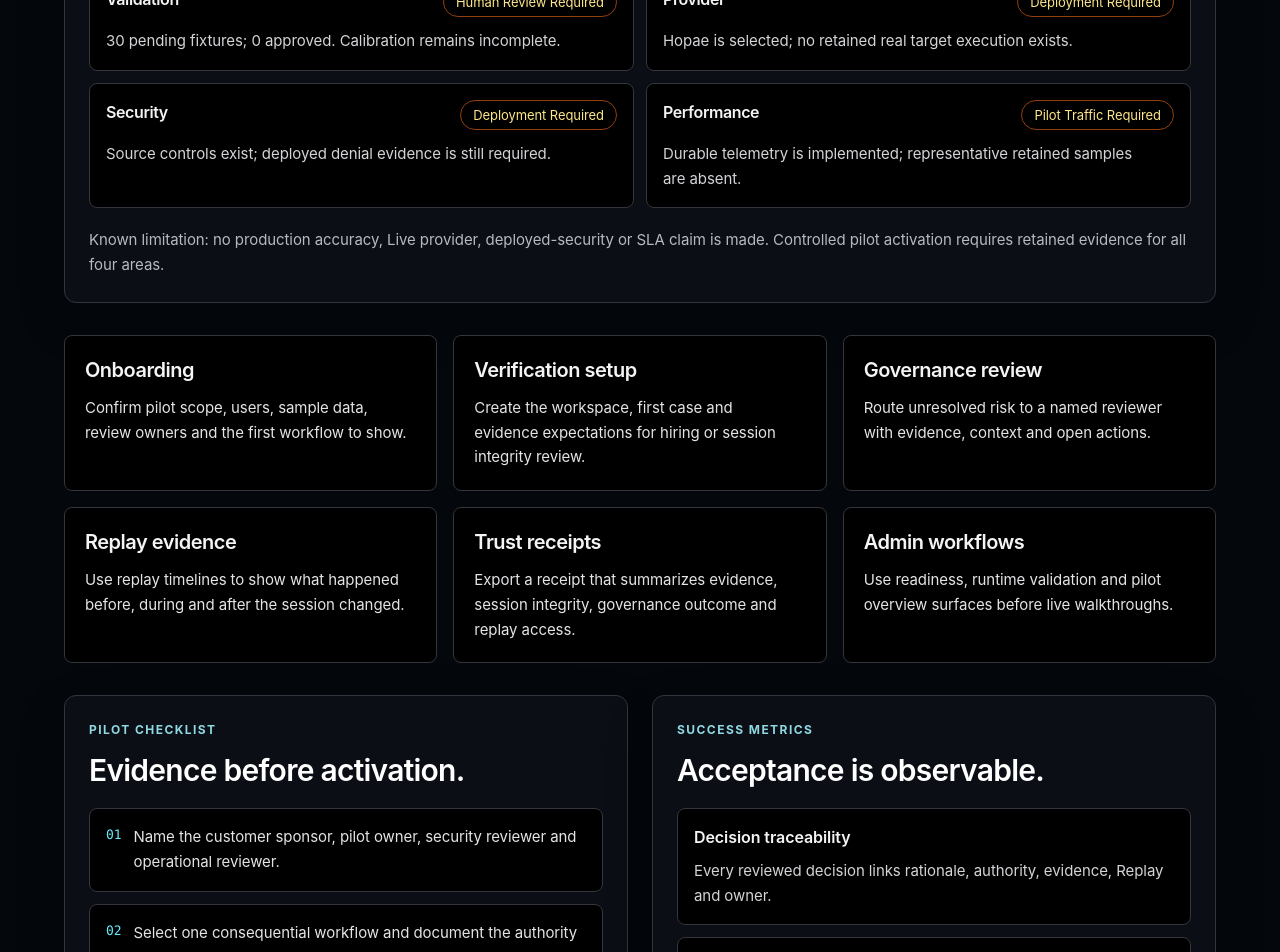
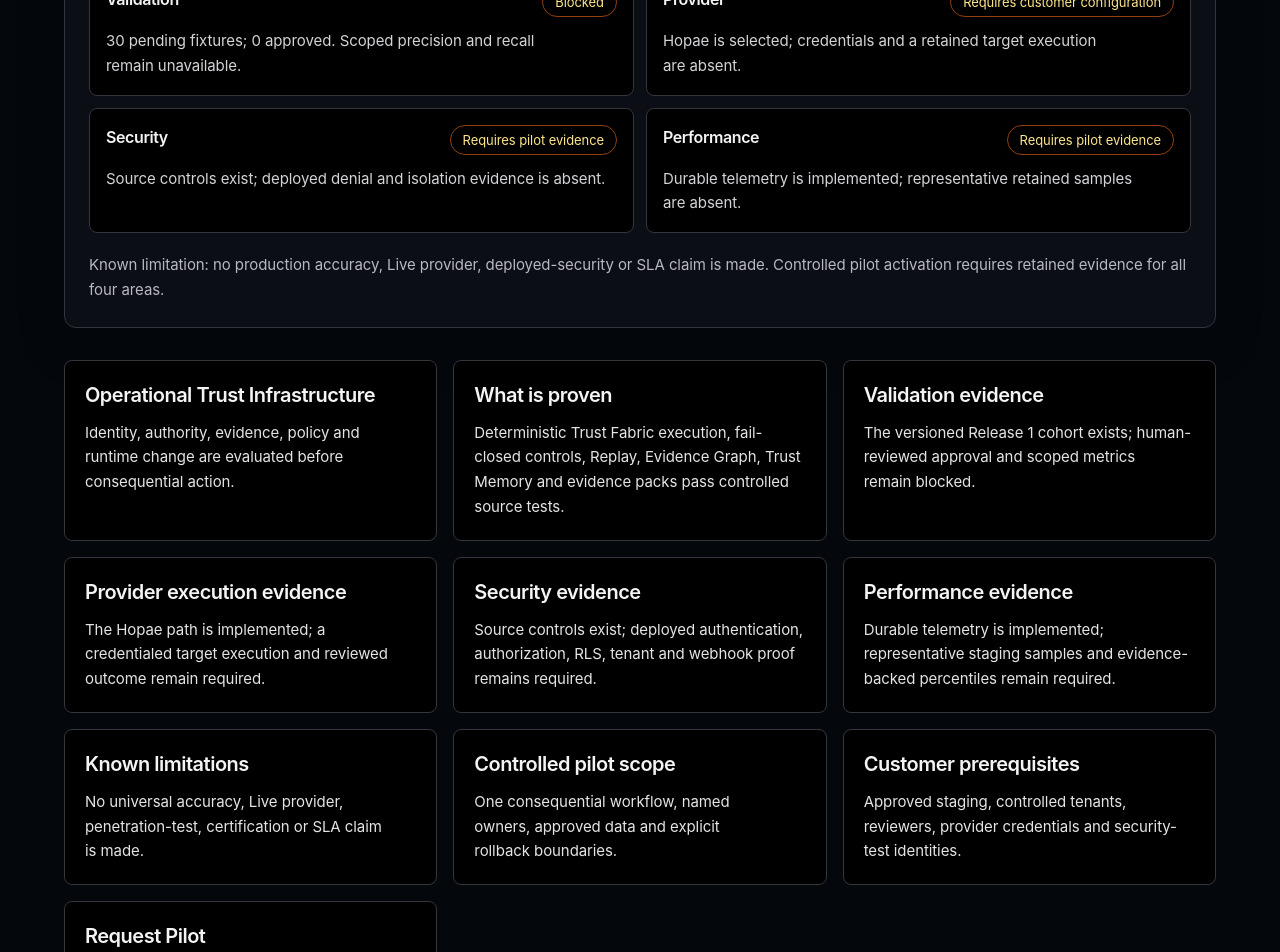
Before and after one commit to emeaexecutive/Cyber-Sentinels-V2, a Next.js app: page /enterprise/pilot in a window 1280 px wide. Shown: the part 780-1732 px from the top of the page. Built offline with nearby package versions, Linux system fonts and the light colour scheme; no server answers.

Commit message:
Epic 15 Sprint 15.2 execute controlled pilot evidence gates

```diff
--- a/app/admin/deployment-readiness/page.tsx
+++ b/app/admin/deployment-readiness/page.tsx
@@ -10,7 +10,7 @@ import {
 import { runRuntimeValidation } from "@/lib/runtime-validation/runner";
 import { createClient } from "@/lib/supabase/server";
 import { createServiceRoleClient } from "@/lib/supabase/service-role";
-import { readRc6EvidenceCards } from "@/lib/release-evidence/rc6";
+import { readReleaseEvidenceCards } from "@/lib/release-evidence/rc6";
 import { auditTrustIntegrity } from "@/lib/trust-integrity/repair";
 import { runValidationBenchmark, type ReleaseValidationMaturityState } from "@/lib/validation/benchmark-harness";
 
@@ -75,12 +75,12 @@ export default async function DeploymentReadinessPage() {
     requestHeaders.get("host"),
     requestHeaders.get("x-forwarded-proto")
   );
-  const [runtime, integrity, metrics, benchmark, rc6Cards] = await Promise.all([
+  const [runtime, integrity, metrics, benchmark, releaseEvidenceCards] = await Promise.all([
     runRuntimeValidation(baseUrl),
     auditTrustIntegrity().catch(() => null),
     readPilotOperationalMetrics(),
     runValidationBenchmark(),
-    readRc6EvidenceCards(createServiceRoleClient()),
+    readReleaseEvidenceCards(createServiceRoleClient()),
   ]);
   const report = buildDeploymentReadinessReport({ runtime, integrity, metrics });
   const groundTruthSummary = benchmark.groundTruth.summary;
@@ -226,14 +226,14 @@ export default async function DeploymentReadinessPage() {
         </section>
 
         <section className="mt-8 rounded-lg border border-red-900/70 bg-red-950/10 p-5">
-          <p className="text-xs font-semibold uppercase tracking-[0.16em] text-red-200">Release 1.0 RC6</p>
-          <h2 className="mt-2 text-xl font-semibold">Production Evidence Gate</h2>
+          <p className="text-xs font-semibold uppercase tracking-[0.16em] text-red-200">Release 1.0 RC7</p>
+          <h2 className="mt-2 text-xl font-semibold">Controlled Pilot Evidence Gate</h2>
           <p className="mt-2 max-w-3xl text-sm leading-6 text-zinc-400">
             A blocker turns ready only when retained target-environment evidence exists. Source inspection,
             local fixtures and process-local samples do not clear this gate.
           </p>
           <div className="mt-5 grid gap-4 lg:grid-cols-2">
-            {rc6Cards.map((card) => (
+            {releaseEvidenceCards.map((card) => (
               <article key={card.category} className="rounded-lg border border-zinc-800 bg-black p-5">
                 <div className="flex items-start justify-between gap-3">
                   <h3 className="font-semibold tracking-[0.12em]">{card.category}</h3>
--- a/app/enterprise/pilot/page.tsx
+++ b/app/enterprise/pilot/page.tsx
@@ -2,20 +2,24 @@ import type { Metadata } from "next";
 import Link from "next/link";
 import { ExecutiveSummary } from "@/components/executive-summary";
 
-const structure = [
-  ["Onboarding", "Confirm pilot scope, users, sample data, review owners and the first workflow to show."],
-  ["Verification setup", "Create the workspace, first case and evidence expectations for hiring or session integrity review."],
-  ["Governance review", "Route unresolved risk to a named reviewer with evidence, context and open actions."],
-  ["Replay evidence", "Use replay timelines to show what happened before, during and after the session changed."],
-  ["Trust receipts", "Export a receipt that summarizes evidence, session integrity, governance outcome and replay access."],
-  ["Admin workflows", "Use readiness, runtime validation and pilot overview surfaces before live walkthroughs."],
+const proofJourney = [
+  ["Operational Trust Infrastructure", "Identity, authority, evidence, policy and runtime change are evaluated before consequential action."],
+  ["What is proven", "Deterministic Trust Fabric execution, fail-closed controls, Replay, Evidence Graph, Trust Memory and evidence packs pass controlled source tests."],
+  ["Validation evidence", "The versioned Release 1 cohort exists; human-reviewed approval and scoped metrics remain blocked."],
+  ["Provider execution evidence", "The Hopae path is implemented; a credentialed target execution and reviewed outcome remain required."],
+  ["Security evidence", "Source controls exist; deployed authentication, authorization, RLS, tenant and webhook proof remains required."],
+  ["Performance evidence", "Durable telemetry is implemented; representative staging samples and evidence-backed percentiles remain required."],
+  ["Known limitations", "No universal accuracy, Live provider, penetration-test, certification or SLA claim is made."],
+  ["Controlled pilot scope", "One consequential workflow, named owners, approved data and explicit rollback boundaries."],
+  ["Customer prerequisites", "Approved staging, controlled tenants, reviewers, provider credentials and security-test identities."],
+  ["Request Pilot", "Request evaluation only after the evidence boundary and customer prerequisites are accepted."],
 ];
 
 const releaseEvidence = [
-  ["Validation", "Human Review Required", "30 pending fixtures; 0 approved. Calibration remains incomplete."],
-  ["Provider", "Deployment Required", "Hopae is selected; no retained real target execution exists."],
-  ["Security", "Deployment Required", "Source controls exist; deployed denial evidence is still required."],
-  ["Performance", "Pilot Traffic Required", "Durable telemetry is implemented; representative retained samples are absent."],
+  ["Validation", "Blocked", "30 pending fixtures; 0 approved. Scoped precision and recall remain unavailable."],
+  ["Provider", "Requires customer configuration", "Hopae is selected; credentials and a retained target execution are absent."],
+  ["Security", "Requires pilot evidence", "Source controls exist; deployed denial and isolation evidence is absent."],
+  ["Performance", "Requires pilot evidence", "Durable telemetry is implemented; representative retained samples are absent."],
 ];
 
 const outcomes = [
@@ -72,7 +76,7 @@ export default function EnterprisePilotPage() {
           eyebrow="Enterprise Pilot"
           title="Prove one accountable decision workflow before expanding."
           bullets={["Select one consequential workflow and responsible owner.", "Agree identity, authority and evidence boundaries.", "Exercise runtime change, governance, Replay and receipt.", "Close with measurable acceptance evidence and next-step ownership."]}
-          primary={{ href: "/enterprise-access?intent=pilot", label: "Start Pilot" }}
+          primary={{ href: "/enterprise-access?intent=pilot", label: "Request Controlled Pilot" }}
           secondary={{ href: "/docs/ENTERPRISE_PILOT_CHECKLIST.md", label: "Pilot Checklist" }}
         />
 
@@ -94,7 +98,7 @@ export default function EnterprisePilotPage() {
         </section>
 
         <section className="mt-8 grid gap-4 md:grid-cols-2 lg:grid-cols-3">
-          {structure.map(([title, copy]) => (
+          {proofJourney.map(([title, copy]) => (
             <article key={title} className="rounded-lg border border-zinc-800 bg-black p-5">
               <h2 className="text-xl font-semibold text-zinc-100">{title}</h2>
               <p className="mt-3 text-sm leading-7 text-zinc-300">{copy}</p>
--- a/package.json
+++ b/package.json
@@ -29,6 +29,7 @@
     "test:rc4": "node --experimental-strip-types --test tests/rc4-enterprise-proof.test.mjs",
     "test:rc5": "node --experimental-strip-types --test tests/rc5-operational-proof.test.mjs",
     "test:rc6": "node --experimental-strip-types --test tests/rc6-production-evidence-gate.test.mjs",
+    "test:rc7": "node --test tests/rc7-controlled-pilot-evidence.test.mjs",
     "check:hopae": "node --experimental-strip-types scripts/hopae-deployment-readiness.mjs",
     "test:deployed": "node scripts/deployed-security-harness.mjs",
     "test:rls": "node --test tests/rls/rc6-denial.test.mjs",
@@ -37,7 +38,7 @@
     "start": "next start",
     "lint": "eslint .",
     "typecheck": "tsc --noEmit",
-    "test": "npm run test:hopae && npm run test:detection && npm run test:ml-validation && npm run test:trust-explanation && npm run test:decision-intelligence && npm run test:standards-readiness && npm run test:trust-lifecycle && npm run test:continuous-trust-validation && npm run test:public-surface && npm run test:trust-os && npm run test:trust-fabric && npm run test:enterprise-storytelling && npm run test:enterprise-readiness && npm run test:release-candidate && npm run test:design-partner && npm run test:category-leadership && npm run test:enterprise-adoption && npm run test:rc1 && npm run test:rc1-performance && npm run test:rc2 && npm run test:rc3 && npm run test:rc4 && npm run test:rc5 && npm run test:rc6",
+    "test": "npm run test:hopae && npm run test:detection && npm run test:ml-validation && npm run test:trust-explanation && npm run test:decision-intelligence && npm run test:standards-readiness && npm run test:trust-lifecycle && npm run test:continuous-trust-validation && npm run test:public-surface && npm run test:trust-os && npm run test:trust-fabric && npm run test:enterprise-storytelling && npm run test:enterprise-readiness && npm run test:release-candidate && npm run test:design-partner && npm run test:category-leadership && npm run test:enterprise-adoption && npm run test:rc1 && npm run test:rc1-performance && npm run test:rc2 && npm run test:rc3 && npm run test:rc4 && npm run test:rc5 && npm run test:rc6 && npm run test:rc7",
     "validate": "npm run lint && npm run typecheck && npm test && npm run build"
   },
   "dependencies": {
```
Also changed, not shown: lib/release-evidence/rc6.ts (+9 -5 lines), 18 other files (tests, documents, lock files or other folders).
